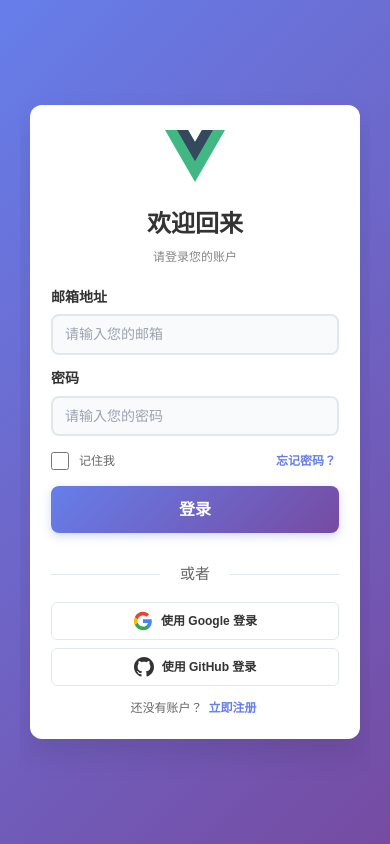
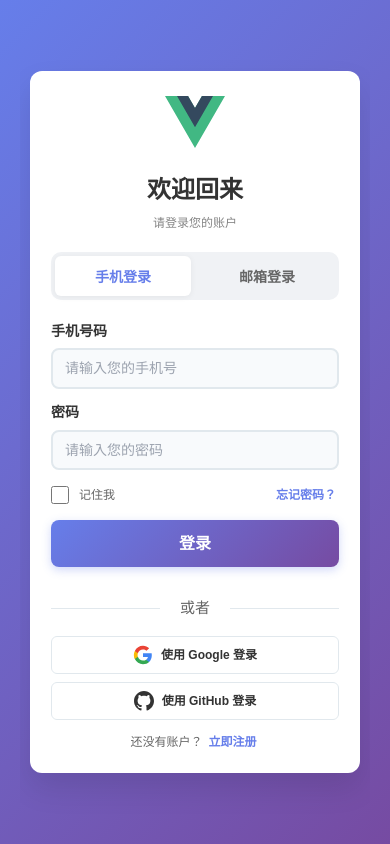
Before and after one commit to Yis-code/Vue3-demo, a Vue app: page / in a window 390 px wide. Built offline with nearby package versions, Linux system fonts and the light colour scheme.

Commit message:
feature: 扩展登陆方式.

```diff
--- a/src/views/Login.vue
+++ b/src/views/Login.vue
@@ -33,7 +33,25 @@
           <p>请登录您的账户</p>
         </div>
 
+        <!-- 登录方式切换 -->
+        <div class="login-tabs">
+          <button
+              :class="['tab-btn', { active: loginType === 'phone' }]"
+              @click="loginType = 'phone'"
+          >
+            手机登录
+          </button>
+          <button
+              :class="['tab-btn', { active: loginType === 'email' }]"
+              @click="loginType = 'email'"
+          >
+            邮箱登录
+          </button>
+        </div>
+
         <form @submit.prevent="handleLogin" class="login-form">
+          <!-- 邮箱登录表单 -->
+          <template v-if="loginType === 'email'">
             <div class="form-group">
               <label for="email">邮箱地址</label>
               <input
@@ -45,6 +63,23 @@
                   class="form-input"
               />
             </div>
+          </template>
+
+          <!-- 手机登录表单 -->
+          <template v-else>
+            <div class="form-group">
+              <label for="phone">手机号码</label>
+              <input
+                  id="phone"
+                  v-model="form.phone"
+                  type="tel"
+                  placeholder="请输入您的手机号"
+                  required
+                  pattern="^1[3-9]\d{9}$"
+                  class="form-input"
+              />
+            </div>
+          </template>
 
           <div class="form-group">
             <label for="password">密码</label>
@@ -113,8 +148,11 @@ import {useRouter} from 'vue-router'
 
 const router = useRouter()
 
+const loginType = ref('phone') // 默认为手机登录
+
 const form = ref({
   email: '',
+  phone: '',
   password: '',
   rememberMe: false
 })
@@ -155,14 +193,23 @@ const handleLogin = async () => {
     // 模拟登录请求
     await new Promise((resolve) => setTimeout(resolve, 1500))
 
-    console.log('登录信息:', form.value)
+    const loginInfo = {
+      loginType: loginType.value,
+      password: form.value.password,
+      loginTime: new Date().toISOString()
+    }
+
+    if (loginType.value === 'email') {
+      loginInfo.email = form.value.email
+      console.log('邮箱登录信息:', loginInfo)
+    } else {
+      loginInfo.phone = form.value.phone
+      console.log('手机登录信息:', loginInfo)
+    }
 
     // 如果记住我，则保存到本地存储
     if (form.value.rememberMe) {
-      localStorage.setItem('userInfo', JSON.stringify({
-        email: form.value.email,
-        loginTime: new Date().toISOString()
-      }))
+      localStorage.setItem('userInfo', JSON.stringify(loginInfo))
     }
 
     // 保存登录状态
@@ -186,14 +233,13 @@ const handleLogin = async () => {
 }
 
 .login-container {
-  height: 100vh; /* 改为固定高度而不是最小高度 */
+  height: 100vh;
   display: flex;
   background: linear-gradient(135deg, #667eea 0%, #764ba2 100%);
-  /* 确保容器占满整个视口 */
   width: 100vw;
   margin: 0;
   padding: 0;
-  overflow: hidden; /* 完全隐藏滚动 */
+  overflow: hidden;
 }
 
 /* PC端左侧边栏 */
@@ -206,8 +252,8 @@ const handleLogin = async () => {
   background: rgba(255, 255, 255, 0.1);
   backdrop-filter: blur(10px);
   border-right: 1px solid rgba(255, 255, 255, 0.2);
-  height: 100vh; /* 改为固定高度 */
-  overflow-y: auto; /* 如果内容过多，允许内部滚动 */
+  height: 100vh;
+  overflow-y: auto;
 }
 
 .sidebar-content {
@@ -263,30 +309,29 @@ const handleLogin = async () => {
   display: flex;
   align-items: center;
   justify-content: center;
-  padding: clamp(16px, 2vw, 40px); /* 减少内边距 */
-  height: 100vh; /* 改为固定高度 */
-  overflow-y: auto; /* 如果内容过多，允许内部滚动 */
+  padding: clamp(16px, 2vw, 40px);
+  height: 100vh;
+  overflow-y: auto;
 }
 
 .login-card {
   background: white;
-  border-radius: clamp(16px, 2vw, 24px); /* 更小的圆角 */
-  box-shadow: 0 15px 30px rgba(0, 0, 0, 0.1); /* 更小的阴影 */
-  padding: clamp(16px, 3vw, 32px); /* 减少内边距 */
+  border-radius: clamp(16px, 2vw, 24px);
+  box-shadow: 0 15px 30px rgba(0, 0, 0, 0.1);
+  padding: clamp(16px, 3vw, 32px);
   width: 100%;
-  max-width: min(420px, 85vw); /* 减小最大宽度和视口占比 */
+  max-width: min(420px, 85vw);
   text-align: center;
   backdrop-filter: blur(10px);
   border: 1px solid rgba(255, 255, 255, 0.2);
-  /* 确保卡片不会超出视口 */
   margin: 0 auto;
   box-sizing: border-box;
-  max-height: 90vh; /* 限制最大高度为视口的90% */
-  overflow-y: auto; /* 如果内容过多，允许内部滚动 */
+  max-height: 90vh;
+  overflow-y: auto;
 }
 
 .logo-section {
-  margin-bottom: clamp(20px, 3vw, 32px); /* 减少logo区域间距 */
+  margin-bottom: clamp(20px, 3vw, 32px);
 }
 
 .logo {
@@ -310,33 +355,68 @@ const handleLogin = async () => {
   opacity: 0.8;
 }
 
+/* 登录方式切换标签 */
+.login-tabs {
+  display: flex;
+  gap: 12px;
+  margin-bottom: clamp(20px, 3vw, 32px);
+  padding: 4px;
+  background: #f0f2f5;
+  border-radius: 10px;
+}
+
+.tab-btn {
+  flex: 1;
+  padding: clamp(10px, 1.5vw, 12px);
+  border: none;
+  background: transparent;
+  color: #666;
+  font-size: clamp(14px, 1.5vw, 16px);
+  font-weight: 600;
+  cursor: pointer;
+  border-radius: 6px;
+  transition: all 0.3s ease;
+}
+
+.tab-btn:hover {
+  color: #667eea;
+  background: rgba(102, 126, 234, 0.05);
+}
+
+.tab-btn.active {
+  background: white;
+  color: #667eea;
+  box-shadow: 0 1px 6px rgba(0, 0, 0, 0.06);
+  font-weight: 600;
+}
+
 .login-form {
-  margin-bottom: clamp(16px, 2vw, 24px); /* 减少表单底部间距 */
+  margin-bottom: clamp(16px, 2vw, 24px);
 }
 
 .form-group {
-  margin-bottom: clamp(12px, 1.5vw, 20px); /* 减少表单项间距 */
+  margin-bottom: clamp(12px, 1.5vw, 20px);
   text-align: left;
 }
 
 .form-group label {
   display: block;
-  margin-bottom: clamp(6px, 1vw, 8px); /* 减少标签底部间距 */
+  margin-bottom: clamp(6px, 1vw, 8px);
   font-weight: 600;
   color: #333;
-  font-size: clamp(14px, 1.5vw, 16px); /* 响应式字体大小 */
+  font-size: clamp(14px, 1.5vw, 16px);
 }
 
 .form-input {
   width: 100%;
-  padding: clamp(10px, 1.5vw, 14px) clamp(12px, 2vw, 16px); /* 减少输入框内边距 */
+  padding: clamp(10px, 1.5vw, 14px) clamp(12px, 2vw, 16px);
   border: 2px solid #e1e8ed;
-  border-radius: clamp(8px, 1.5vw, 10px); /* 更小的圆角 */
-  font-size: clamp(14px, 1.5vw, 16px); /* 响应式字体大小 */
+  border-radius: clamp(8px, 1.5vw, 10px);
+  font-size: clamp(14px, 1.5vw, 16px);
   transition: all 0.3s ease;
   box-sizing: border-box;
   background: #f8fafc;
-  line-height: 1.2; /* 减少行高 */
+  line-height: 1.2;
 }
 
 .form-input:focus {
@@ -354,8 +434,8 @@ const handleLogin = async () => {
   display: flex;
   justify-content: space-between;
   align-items: center;
-  margin-bottom: clamp(12px, 2vw, 20px); /* 减少选项区域间距 */
-  font-size: clamp(12px, 1.5vw, 14px); /* 更小的字体 */
+  margin-bottom: clamp(12px, 2vw, 20px);
+  font-size: clamp(12px, 1.5vw, 14px);
 }
 
 .checkbox-label {
@@ -387,18 +467,18 @@ const handleLogin = async () => {
 
 .login-button {
   width: 100%;
-  padding: clamp(10px, 1.5vw, 12px); /* 减少按钮内边距 */
+  padding: clamp(10px, 1.5vw, 12px);
   background: linear-gradient(135deg, #667eea 0%, #764ba2 100%);
   color: white;
   border: none;
-  border-radius: clamp(8px, 1.5vw, 10px); /* 更小的圆角 */
-  font-size: clamp(14px, 1.8vw, 16px); /* 更小的字体 */
+  border-radius: clamp(8px, 1.5vw, 10px);
+  font-size: clamp(14px, 1.8vw, 16px);
   font-weight: 600;
   cursor: pointer;
   transition: all 0.3s ease;
-  margin-bottom: clamp(12px, 2vw, 18px); /* 减少按钮底部间距 */
+  margin-bottom: clamp(12px, 2vw, 18px);
   box-shadow: 0 3px 10px rgba(102, 126, 234, 0.3);
-  line-height: 1.2; /* 减少行高 */
+  line-height: 1.2;
 }
 
 .login-button:hover:not(:disabled) {
@@ -414,7 +494,7 @@ const handleLogin = async () => {
 
 .divider {
   position: relative;
-  margin: clamp(16px, 2vw, 24px) 0; /* 减少分割线上下间距 */
+  margin: clamp(16px, 2vw, 24px) 0;
   text-align: center;
 }
 
@@ -440,25 +520,25 @@ const handleLogin = async () => {
 .social-login {
   display: flex;
   flex-direction: column;
-  gap: clamp(8px, 1.5vw, 12px); /* 减少社交登录按钮间距 */
-  margin-bottom: clamp(12px, 2vw, 20px); /* 减少底部间距 */
+  gap: clamp(8px, 1.5vw, 12px);
+  margin-bottom: clamp(12px, 2vw, 20px);
 }
 
 .social-button {
   display: flex;
   align-items: center;
   justify-content: center;
-  gap: clamp(8px, 1vw, 10px); /* 减少图标和文字间距 */
-  padding: clamp(8px, 1.5vw, 12px) clamp(10px, 2vw, 14px); /* 减少按钮内边距 */
-  border: 1px solid #e1e8ed; /* 更细的边框 */
-  border-radius: clamp(6px, 1vw, 8px); /* 更小的圆角 */
+  gap: clamp(8px, 1vw, 10px);
+  padding: clamp(8px, 1.5vw, 12px) clamp(10px, 2vw, 14px);
+  border: 1px solid #e1e8ed;
+  border-radius: clamp(6px, 1vw, 8px);
   background: white;
   cursor: pointer;
   transition: all 0.3s ease;
-  font-size: clamp(12px, 1.5vw, 14px); /* 更小的字体 */
+  font-size: clamp(12px, 1.5vw, 14px);
   font-weight: 600;
   color: #333;
-  line-height: 1.2; /* 减少行高 */
+  line-height: 1.2;
 }
 
 .social-button:hover {
@@ -469,7 +549,7 @@ const handleLogin = async () => {
 
 .signup-link {
   color: #666;
-  font-size: clamp(12px, 1.5vw, 14px); /* 更小的字体 */
+  font-size: clamp(12px, 1.5vw, 14px);
   font-weight: 500;
 }
 
@@ -504,7 +584,7 @@ const handleLogin = async () => {
 @media (max-width: 768px) {
   .login-container {
     flex-direction: column;
-    height: 100vh; /* 确保移动端也使用固定高度 */
+    height: 100vh;
   }
 
   .login-sidebar {
@@ -512,23 +592,23 @@ const handleLogin = async () => {
   }
 
   .login-main {
-    padding: clamp(10px, 2vw, 20px); /* 更小的内边距 */
-    height: 100vh; /* 改为固定高度 */
+    padding: clamp(10px, 2vw, 20px);
+    height: 100vh;
     min-height: auto;
   }
 
   .login-card {
-    padding: clamp(12px, 3vw, 20px); /* 更紧凑的内边距 */
-    border-radius: clamp(12px, 2vw, 16px); /* 更小的圆角 */
-    max-height: 95vh; /* 稍微增加高度占比 */
+    padding: clamp(12px, 3vw, 20px);
+    border-radius: clamp(12px, 2vw, 16px);
+    max-height: 95vh;
   }
 
   .logo-section h1 {
-    font-size: clamp(20px, 4vw, 24px); /* 更小的标题 */
+    font-size: clamp(20px, 4vw, 24px);
   }
 
   .logo-section p {
-    font-size: clamp(12px, 2vw, 14px); /* 更小的副标题 */
+    font-size: clamp(12px, 2vw, 14px);
   }
 }
 
@@ -549,5 +629,15 @@ const handleLogin = async () => {
     font-size: 16px;
     padding: 14px;
   }
+
+  .login-tabs {
+    gap: 8px;
   }
+
+  .tab-btn {
+    font-size: 14px;
+    padding: 10px;
+  }
+}
+
 </style>
```
Lines whose indentation alone changed are shown as unchanged.
